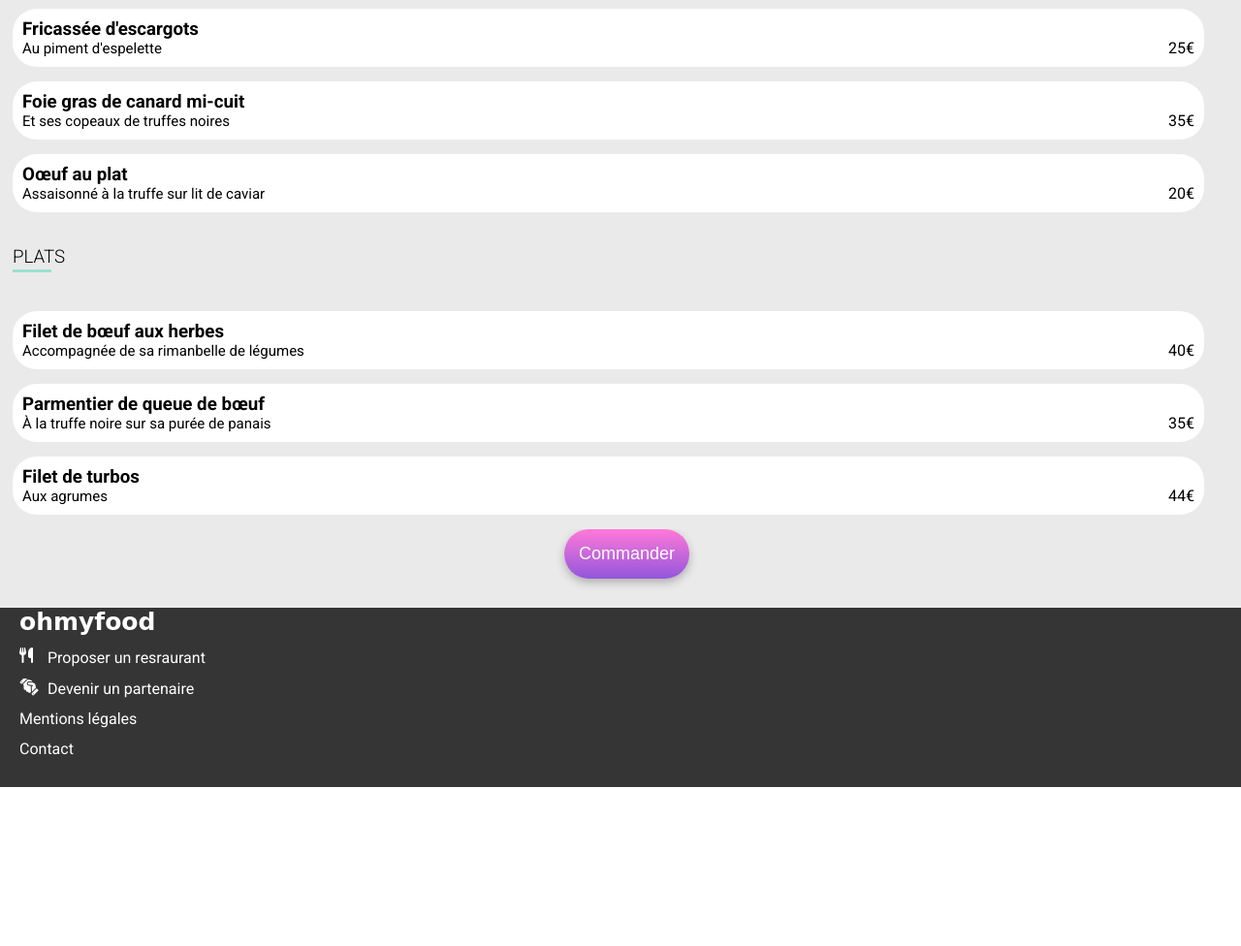
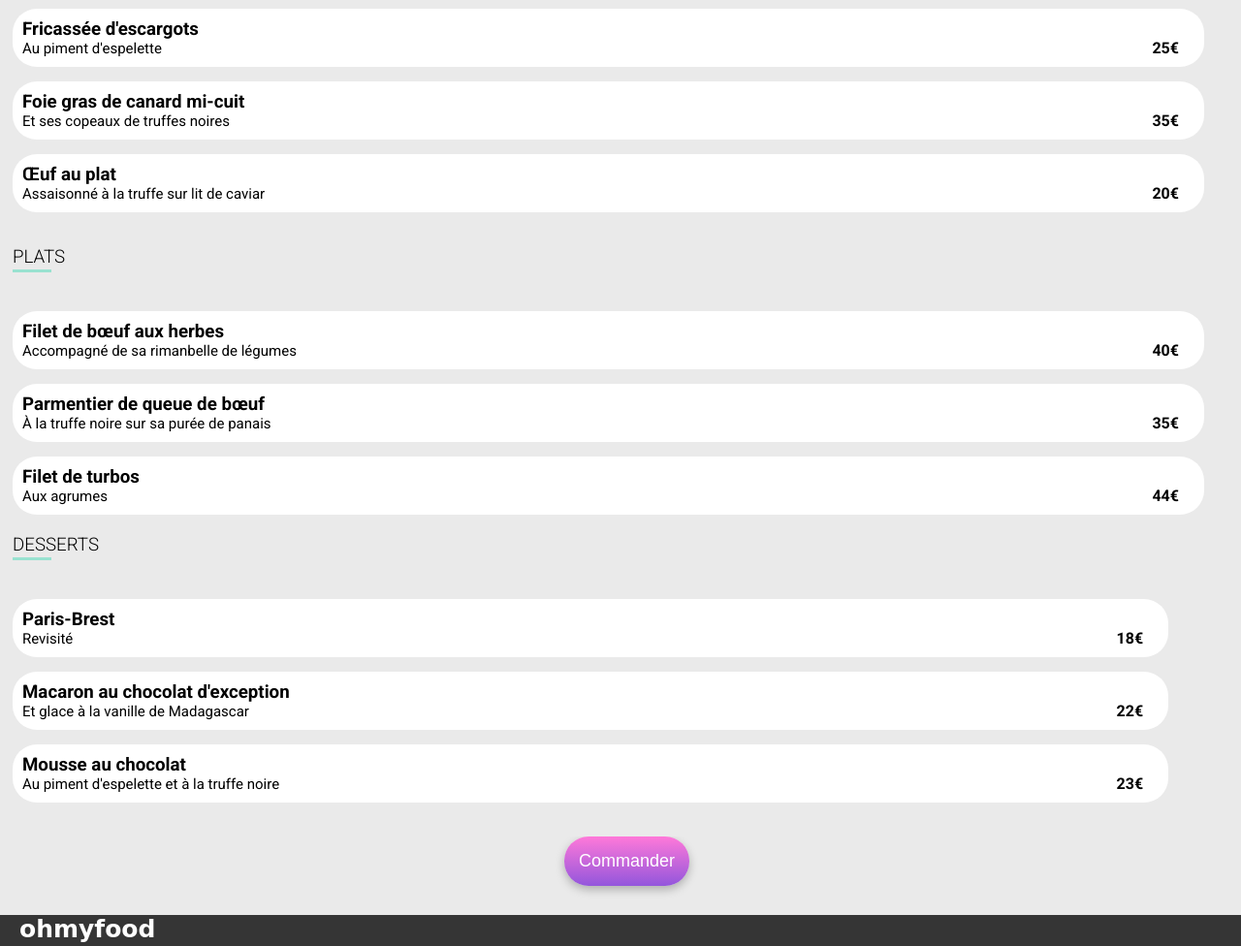
Before and after one commit to JayCi17/Projet_4, a website: page La_palette_du_gout.html in a window 1280 px wide. Shown: the part 1221-2197 px from the top of the page at 97% size. Before the commit the page ends 2033 px from the top, so only its background shows below. Drawn offline with nearby package versions, Linux system fonts and the light colour scheme; a web font is replaced by a local one.

Commit message:
Menu restaurant avec apparition progressive

```diff
--- a/La_palette_du_gout.html
+++ b/La_palette_du_gout.html
@@ -31,13 +31,16 @@
             </div>
             <div class="menu">
                 <h3 class="dish">ENTRÉES</h3>
-                <div class="submenus">
+                <div class="submenus first">
                     <article class="article">
                         <div class="article-name">
                             <h3 class="article-title">Fricassée d'escargots</h3>
                             <p class="article-subtitle">Au piment d'espelette</p>
                         </div>
                         <div class="article-price">25€</div>
+                        <div class="checkbox">
+                            <i class="fa-solid fa-check"></i>
+                        </div>
                     </article>
                     <article class="article">
                         <div class="article-name">
@@ -45,23 +48,32 @@
                             <p class="article-subtitle">Et ses copeaux de truffes noires</p>
                         </div>
                         <div class="article-price">35€</div>
+                        <div class="checkbox">
+                            <i class="fa-solid fa-check"></i>
+                        </div>
                     </article>
                     <article class="article">
                         <div class="article-name">
-                            <h3 class="article-title">Oœuf au plat</h3>
+                            <h3 class="article-title">Œuf au plat</h3>
                             <p class="article-subtitle">Assaisonné à la truffe sur lit de caviar</p>
                         </div>
                         <div class="article-price">20€</div>
+                        <div class="checkbox">
+                            <i class="fa-solid fa-check"></i>
+                        </div>
                     </article>
                 </div>
                 <h3 class="dish">PLATS</h3>
-                <div class="submenus">
+                <div class="submenus second">
                     <article class="article">
                         <div class="article-name">
                             <h3 class="article-title">Filet de bœuf aux herbes</h3>
-                            <p class="article-subtitle">Accompagnée de sa rimanbelle de légumes</p>
+                            <p class="article-subtitle">Accompagné de sa rimanbelle de légumes</p>
                         </div>
                         <div class="article-price">40€</div>
+                        <div class="checkbox">
+                            <i class="fa-solid fa-check"></i>
+                        </div>
                     </article>
                     <article class="article">
                         <div class="article-name">
@@ -69,6 +81,9 @@
                             <p class="article-subtitle">À la truffe noire sur sa purée de panais</p>
                         </div>
                         <div class="article-price">35€</div>
+                        <div class="checkbox">
+                            <i class="fa-solid fa-check"></i>
+                        </div>
                     </article>
                     <article class="article">
                         <div class="article-name">
@@ -76,11 +91,46 @@
                             <p class="article-subtitle">Aux agrumes</p>
                         </div>
                         <div class="article-price">44€</div>
+                        <div class="checkbox">
+                            <i class="fa-solid fa-check"></i>
+                        </div>
                     </article>
+                    <h3 class="dish">DESSERTS</h3>
+                    <div class="submenus third">
+                        <article class="article">
+                            <div class="article-name">
+                                <h3 class="article-title">Paris-Brest</h3>
+                                <p class="article-subtitle">Revisité</p>
+                            </div>
+                            <div class="article-price">18€</div>
+                            <div class="checkbox">
+                                <i class="fa-solid fa-check"></i>
+                            </div>
+                        </article>
+                        <article class="article">
+                            <div class="article-name">
+                                <h3 class="article-title">Macaron au chocolat d'exception</h3>
+                                <p class="article-subtitle">Et glace à la vanille de Madagascar</p>
+                            </div>
+                            <div class="article-price">22€</div>
+                            <div class="checkbox">
+                                <i class="fa-solid fa-check"></i>
+                            </div>
+                        </article>
+                        <article class="article">
+                            <div class="article-name">
+                                <h3 class="article-title">Mousse au chocolat</h3>
+                                <p class="article-subtitle">Au piment d'espelette et à la truffe noire</p>
+                            </div>
+                            <div class="article-price">23€</div>
+                            <div class="checkbox">
+                                <i class="fa-solid fa-check"></i>
+                            </div>
+                        </article>
                 </div>
-                <div class="command">
-                    <button class="explore">Commander</button>
-                </div>
+            </div>
+            <div class="command">
+                <button class="explore">Commander</button>
             </div>
         </main>
         <footer>
--- a/sass/main.scss
+++ b/sass/main.scss
@@ -176,21 +176,42 @@
             margin-bottom:15px;
             font-family: $txt-paragraphe;
             display: flex;
-            justify-content: space-between;
+            overflow:hidden;
+            max-width:100%;
+            .article-name{
+                flex:1;
+                overflow:hidden;
+                text-overflow: ellipsis;
+            }
             .article-subtitle{
                 font-size:15px;
             }
             .article-price{
-                display: flex;
-                align-items: flex-end;
+                margin-right:3em;
+                display:flex;
+                justify-content: flex-end;
+                align-items:flex-end;
+                font-weight: bold;
             }
+
+            }
+        }
+
+        .checkbox{
+            display:flex;
+            justify-content: center;
+            align-items:center;
+            background:$color-third;
+            width:4rem;
+            margin:-1rem -5rem -1rem -1rem;
         }
 
         .command{
             width:100%;
             display:flex;
             justify-content: center;
+            margin-top:20px;
         }
 
-    }
+
 }
```
Also changed, not shown: index.html (+2 -2 lines), public/css/style.css, 1 other file.
